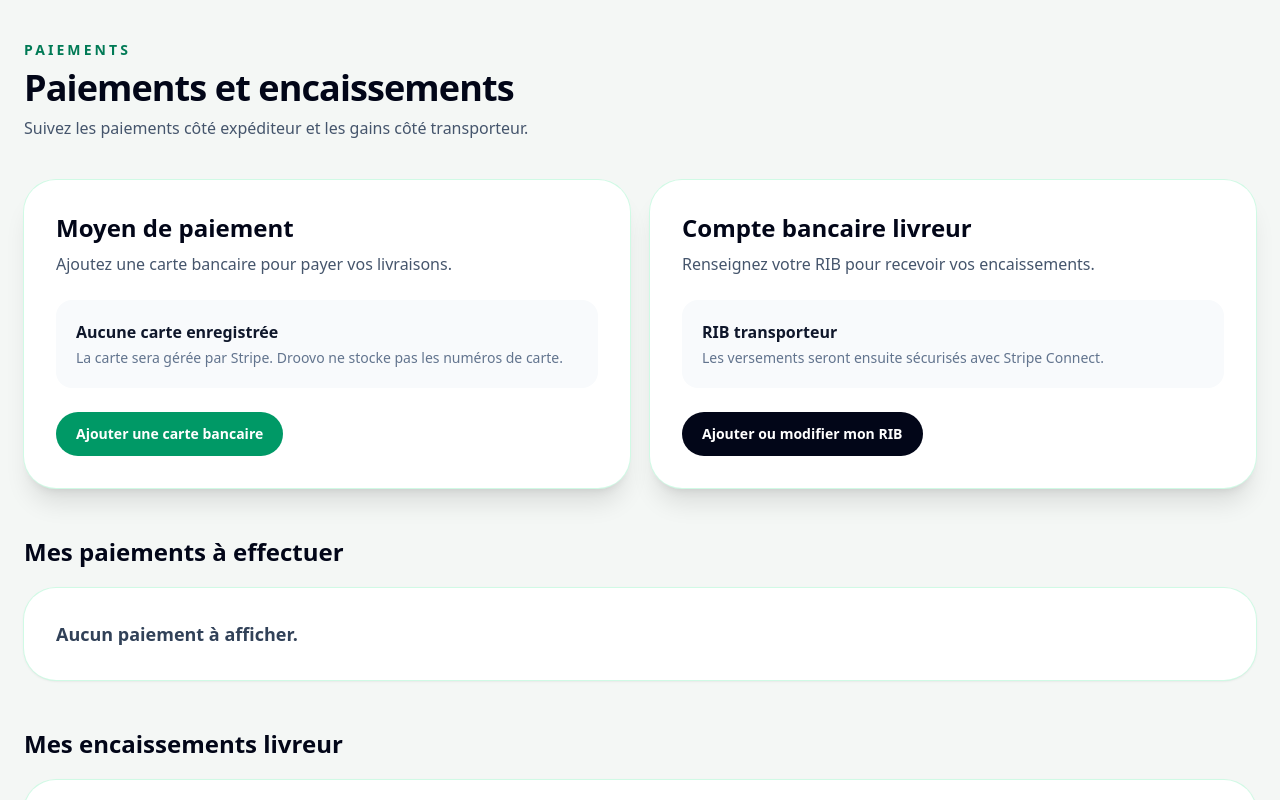
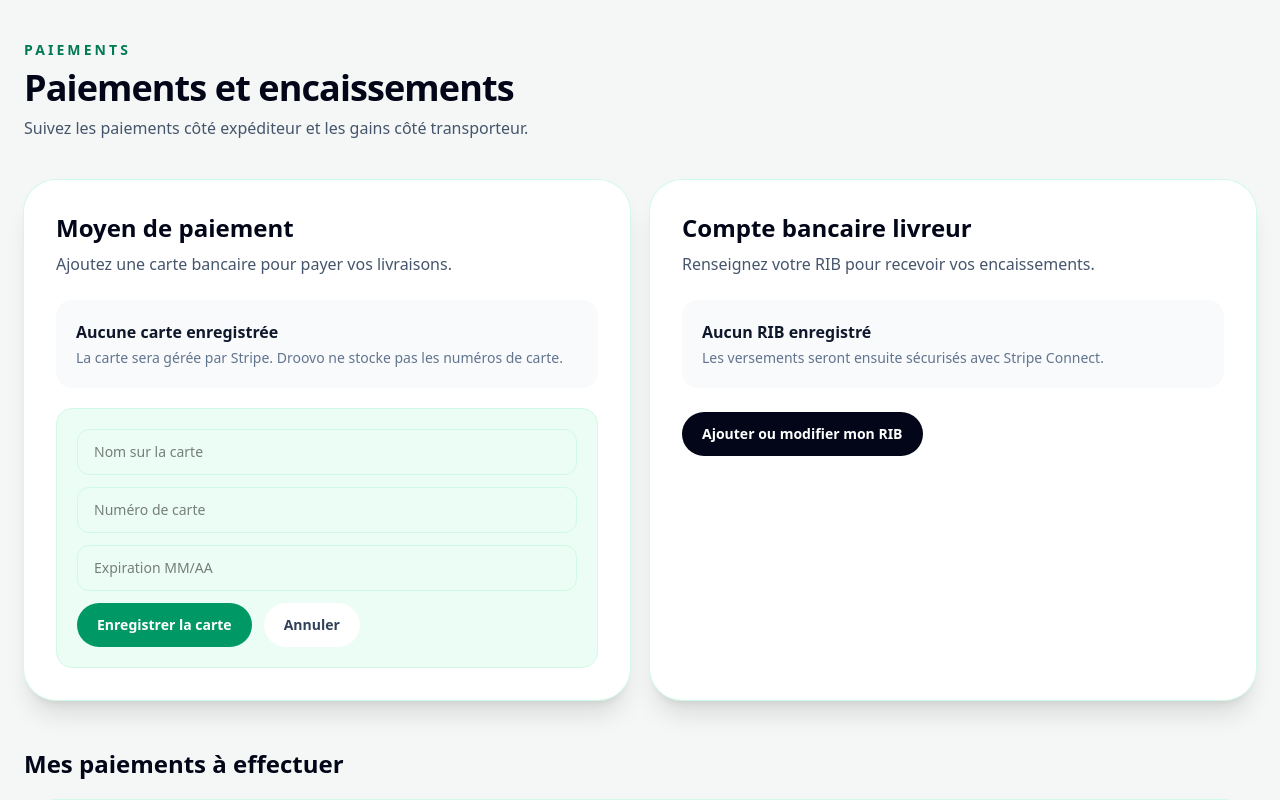
Before and after one commit to lafere75-del/Droovo, a Next.js app: page /dashboard/paiements in a window 1280 px wide. Both pictures are taken after a click on the button "Ajouter une carte bancaire". Shown: the top 800 px of the page. Built offline with nearby package versions, Linux system fonts and the light colour scheme.

Commit message:
Update page.jsx

```diff
--- a/app/dashboard/paiements/page.jsx
+++ b/app/dashboard/paiements/page.jsx
@@ -7,6 +7,18 @@ export default function PaiementsPage() {
   const [senderBookings, setSenderBookings] = useState([]);
   const [driverBookings, setDriverBookings] = useState([]);
   const [loading, setLoading] = useState(true);
+
+  const [showCardForm, setShowCardForm] = useState(false);
+  const [showRibForm, setShowRibForm] = useState(false);
+
+  const [cardName, setCardName] = useState("");
+  const [cardNumber, setCardNumber] = useState("");
+  const [cardExpiry, setCardExpiry] = useState("");
+  const [cardSaved, setCardSaved] = useState(false);
+
+  const [iban, setIban] = useState("");
+  const [ribName, setRibName] = useState("");
+  const [ribSaved, setRibSaved] = useState(false);
 
   useEffect(() => {
     loadPayments();
@@ -47,6 +59,26 @@ export default function PaiementsPage() {
     setSenderBookings(senderData || []);
     setDriverBookings(driverData || []);
     setLoading(false);
+  }
+
+  function saveCard() {
+    if (!cardName.trim() || !cardNumber.trim() || !cardExpiry.trim()) {
+      alert("Complète les informations de la carte.");
+      return;
+    }
+
+    setCardSaved(true);
+    setShowCardForm(false);
+  }
+
+  function saveRib() {
+    if (!ribName.trim() || !iban.trim()) {
+      alert("Complète le titulaire et l’IBAN.");
+      return;
+    }
+
+    setRibSaved(true);
+    setShowRibForm(false);
   }
 
   async function simulatePayment(booking) {
@@ -108,19 +140,76 @@ export default function PaiementsPage() {
             </p>
 
             <div className="mt-6 rounded-2xl bg-slate-50 p-5">
+              {cardSaved ? (
+                <>
+                  <p className="font-black text-slate-900">
+                    Carte enregistrée
+                  </p>
+                  <p className="mt-1 text-sm text-slate-500">
+                    Carte terminant par {cardNumber.slice(-4)}
+                  </p>
+                </>
+              ) : (
+                <>
                   <p className="font-black text-slate-900">
                     Aucune carte enregistrée
                   </p>
-
                   <p className="mt-1 text-sm text-slate-500">
-                La carte sera gérée par Stripe. Droovo ne stocke pas les numéros
-                de carte.
+                    La carte sera gérée par Stripe. Droovo ne stocke pas les numéros de carte.
                   </p>
+                </>
+              )}
             </div>
 
-            <button className="mt-6 rounded-full bg-emerald-600 px-5 py-3 text-sm font-black text-white hover:bg-emerald-700">
-              Ajouter une carte bancaire
+            {showCardForm && (
+              <div className="mt-5 space-y-3 rounded-2xl border border-emerald-100 bg-emerald-50 p-5">
+                <input
+                  value={cardName}
+                  onChange={(e) => setCardName(e.target.value)}
+                  placeholder="Nom sur la carte"
+                  className="w-full rounded-xl border border-emerald-100 px-4 py-3 text-sm outline-none"
+                />
+
+                <input
+                  value={cardNumber}
+                  onChange={(e) => setCardNumber(e.target.value)}
+                  placeholder="Numéro de carte"
+                  className="w-full rounded-xl border border-emerald-100 px-4 py-3 text-sm outline-none"
+                />
+
+                <input
+                  value={cardExpiry}
+                  onChange={(e) => setCardExpiry(e.target.value)}
+                  placeholder="Expiration MM/AA"
+                  className="w-full rounded-xl border border-emerald-100 px-4 py-3 text-sm outline-none"
+                />
+
+                <div className="flex flex-wrap gap-3">
+                  <button
+                    onClick={saveCard}
+                    className="rounded-full bg-emerald-600 px-5 py-3 text-sm font-black text-white hover:bg-emerald-700"
+                  >
+                    Enregistrer la carte
                   </button>
+
+                  <button
+                    onClick={() => setShowCardForm(false)}
+                    className="rounded-full bg-white px-5 py-3 text-sm font-black text-slate-700"
+                  >
+                    Annuler
+                  </button>
+                </div>
+              </div>
+            )}
+
+            {!showCardForm && (
+              <button
+                onClick={() => setShowCardForm(true)}
+                className="mt-6 rounded-full bg-emerald-600 px-5 py-3 text-sm font-black text-white hover:bg-emerald-700"
+              >
+                {cardSaved ? "Modifier la carte" : "Ajouter une carte bancaire"}
+              </button>
+            )}
           </div>
 
           <div className="rounded-[2rem] bg-white p-8 shadow-xl ring-1 ring-emerald-100">
@@ -133,18 +222,69 @@ export default function PaiementsPage() {
             </p>
 
             <div className="mt-6 rounded-2xl bg-slate-50 p-5">
+              {ribSaved ? (
+                <>
                   <p className="font-black text-slate-900">
-                RIB transporteur
+                    RIB enregistré
                   </p>
-
+                  <p className="mt-1 text-sm text-slate-500">
+                    IBAN terminant par {iban.slice(-4)}
+                  </p>
+                </>
+              ) : (
+                <>
+                  <p className="font-black text-slate-900">
+                    Aucun RIB enregistré
+                  </p>
                   <p className="mt-1 text-sm text-slate-500">
                     Les versements seront ensuite sécurisés avec Stripe Connect.
                   </p>
+                </>
+              )}
             </div>
 
-            <button className="mt-6 rounded-full bg-slate-950 px-5 py-3 text-sm font-black text-white hover:bg-slate-800">
-              Ajouter ou modifier mon RIB
+            {showRibForm && (
+              <div className="mt-5 space-y-3 rounded-2xl border border-slate-200 bg-slate-50 p-5">
+                <input
+                  value={ribName}
+                  onChange={(e) => setRibName(e.target.value)}
+                  placeholder="Titulaire du compte"
+                  className="w-full rounded-xl border border-slate-200 px-4 py-3 text-sm outline-none"
+                />
+
+                <input
+                  value={iban}
+                  onChange={(e) => setIban(e.target.value)}
+                  placeholder="IBAN"
+                  className="w-full rounded-xl border border-slate-200 px-4 py-3 text-sm outline-none"
+                />
+
+                <div className="flex flex-wrap gap-3">
+                  <button
+                    onClick={saveRib}
+                    className="rounded-full bg-slate-950 px-5 py-3 text-sm font-black text-white hover:bg-slate-800"
+                  >
+                    Enregistrer le RIB
                   </button>
+
+                  <button
+                    onClick={() => setShowRibForm(false)}
+                    className="rounded-full bg-white px-5 py-3 text-sm font-black text-slate-700"
+                  >
+                    Annuler
+                  </button>
+                </div>
+              </div>
+            )}
+
+            {!showRibForm && (
+              <button
+                onClick={() => setShowRibForm(true)}
+                className="mt-6 rounded-full bg-slate-950 px-5 py-3 text-sm font-black text-white hover:bg-slate-800"
+              >
+                {ribSaved ? "Modifier mon RIB" : "Ajouter ou modifier mon RIB"}
+              </button>
+            )}
           </div>
         </section>
 
```
Lines whose indentation alone changed are shown as unchanged.
